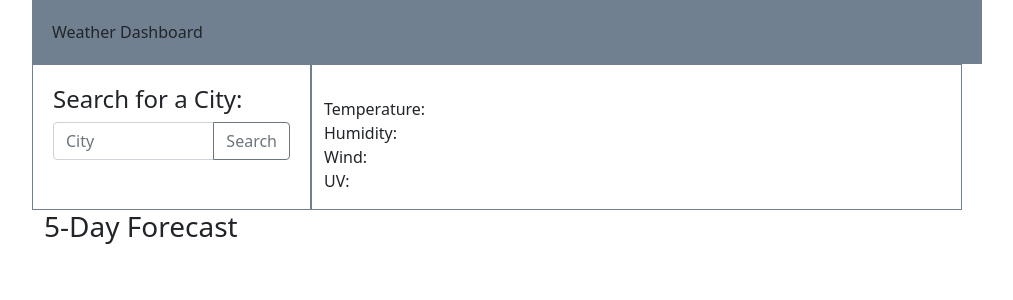
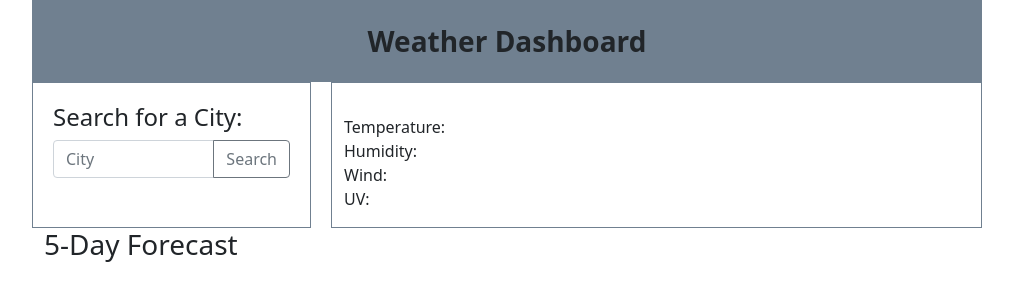
Before and after one commit to Kblack4290/Weather-Dashboard, a plain HTML site: page index.html in a window 1280 px wide. Shown: the whole page, without its empty margins (38-1051 px from the left). Drawn offline with nearby package versions, Linux system fonts and the light colour scheme.

Commit message:
some styling

```diff
--- a/index.html
+++ b/index.html
@@ -21,7 +21,7 @@
         <div class="row">
             <div class="col-md-10" style="background-color: slategray; padding: 20px;">
 
-                <div class="header"> Weather Dashboard</div>
+                <div class="header" style="text-align: center; font-size: 28px; font-weight: bolder;"> Weather Dashboard</div>
             </div>
 
             <!-- Sidebar -->
@@ -49,7 +49,7 @@
                 </div>
 
                 <!-- Todays forecast -->
-                <div class="col-md-7" style="border: 1px solid slategray;" id="todays-weather">
+                <div class="col-md-7" style="border: 1px solid slategray; margin-left: 20px;" id="todays-weather" >
                     <h3  id ="city-title"></h3>
                     <div id ="icon"><img id="wicon" src="" alt=""></div>
                     <div id ="temp">Temperature: </div>
```
